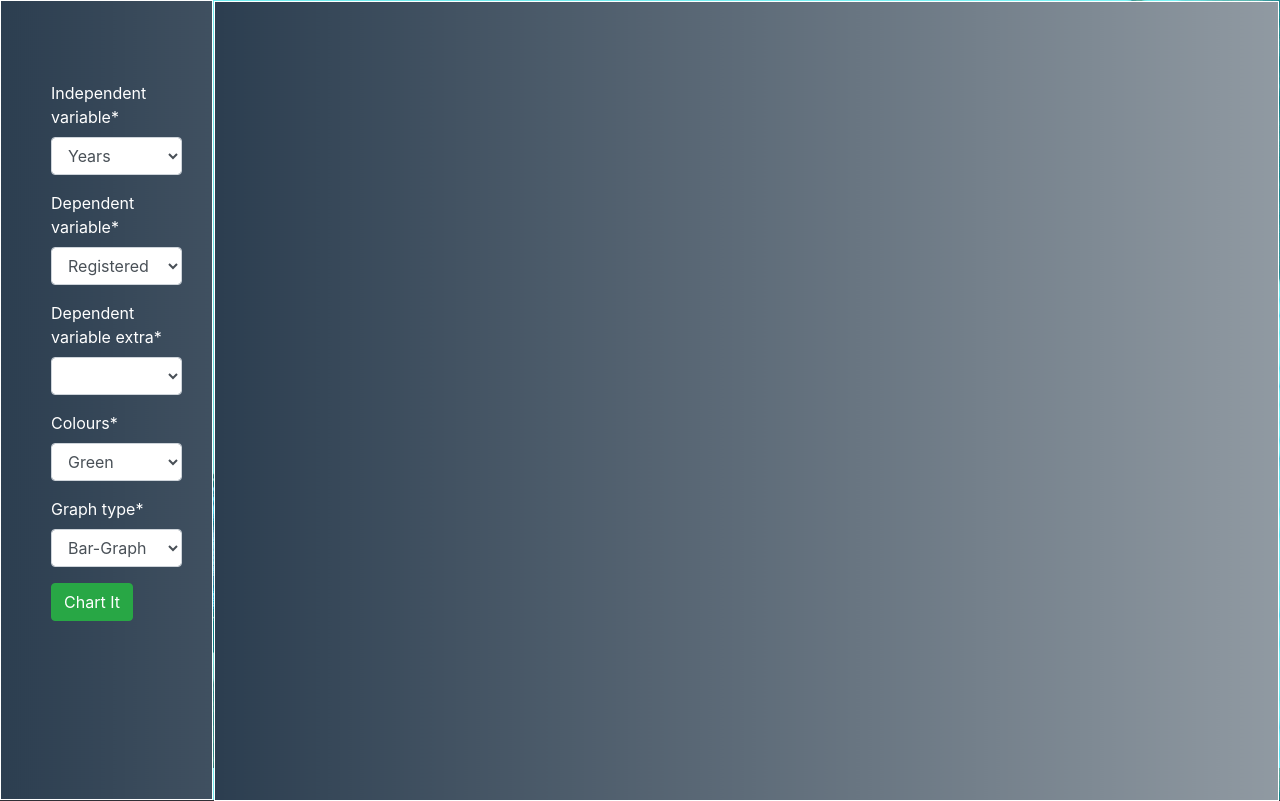
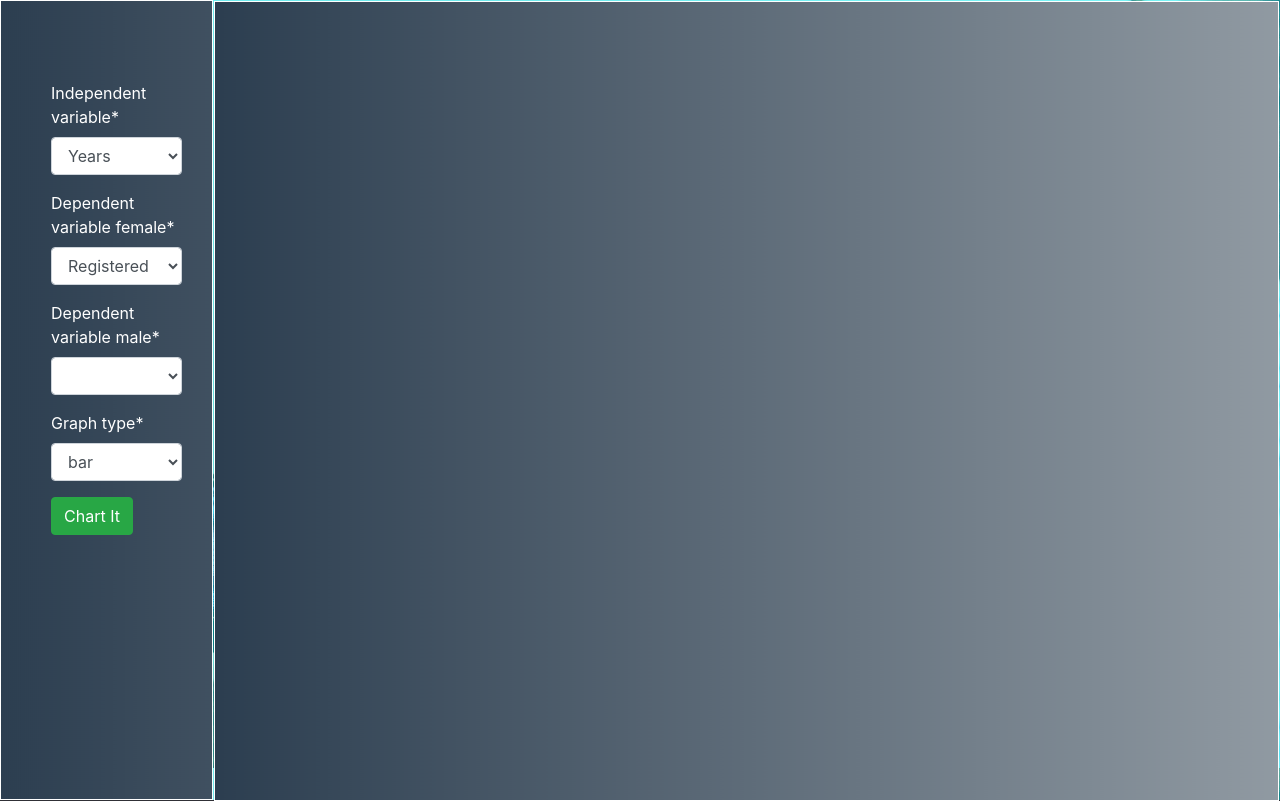
Before and after one commit to rinae-hub/Software-Design-Project-Code-Grinders, a Django app: page /graph/ in a window 1280 px wide. Shown: the part 80-881 px from the top of the page. Run offline with Django 3.2, Linux system fonts and the light colour scheme; some libraries are stand-ins or nearby versions.

Commit message:
update front end

```diff
--- a/templates/graph.html
+++ b/templates/graph.html
@@ -112,7 +112,7 @@ $('#SubmitButton').click(function (event) {
                         borderWidth: 2
                     },
                     {
-                        label: 'number',
+                        label: 'male',
                         data: yvalues2,
                         backgroundColor: [
                            '#0D47A1',
--- a/web/forms.py
+++ b/web/forms.py
@@ -3,27 +3,27 @@ from django.contrib.auth.models import User
 from django.contrib.auth.forms import UserCreationForm
 
 independent = [('years', 'Years')]
-graphs = [('bar', 'Bar-Graph'),
-          ('pie', 'Pie-Chart'),
-          ('lines', 'Line-Graph'),
-          ('scatter', 'Scatter-Plot'),
-          ('sunburst', 'Sunburst'),
-          ('markers', 'Bubble Chart')
+graphs = [('bar', 'bar'),
+          ('pie', 'pie'),
+          ('line', 'Line'),
+          ('radar', 'radar'),
+          ('polarArea', 'polarArea'),
           ]
 dependent = [
     ('RegistrationStart', 'Registered Students'),
     ('RegistrationEnd', 'Deregistered Students'),
     ('YearStarted', 'First Year Students - UG OR PG'),
-    ('Female and RegistrationStart', 'Female Registered Students'),
-    ('Female and RegistrationEnd', 'Female Deregistered Students'),
+    ('No Student Record', 'No Student Record'),
     ('Biological Science Degree', 'Biological Science Degree'),
     ('Mathematics Degree', 'Mathematics Degree'),
     ('Physical Science Degree', 'Physical Science Degree'),
     ('Earth Science Degree', 'Earth Science Degree'),
     ('Unknown Streamline', 'Unknown Streamline'),
+    ('Female and RegistrationStart', 'Female Registered Students'),
+    ('Female and RegistrationEnd', 'Female Deregistered Students'),
     ('Female and Qualified', 'Female and Qualified'),
     ('Female and Not Qualified', 'Female and Not Qualified'),
-    ('No Student Record', 'No Student Record'),
+
 
 ]
 dependent_extras = [
@@ -34,19 +34,11 @@ dependent_extras = [
     ('Male and Not Qualified', 'Male and Not Qualified'),
 
 ]
-colour = [('#00FF00', 'Green'),
-          ('#0000FF', 'Blue'),
-          ('#800000', 'Maroon'),
-          ('#FFFF00', 'Yellow'),
-          ('#808000', 'Olive'),
-          ('#00FF00', 'Lime'),
-          ]
 
 class GenerateGraphForm(forms.Form):
     independent_variable = forms.CharField(required=True,widget=forms.Select(choices=independent))
-    dependent_variable = forms.CharField(required=True,widget=forms.Select(choices=dependent))
-    dependent_variable_extra =forms.CharField(widget=forms.Select(choices=dependent_extras))
-    colours =forms.CharField(widget=forms.Select(choices=colour))
+    dependent_variable_female = forms.CharField(required=True,widget=forms.Select(choices=dependent))
+    dependent_variable_male =forms.CharField(widget=forms.Select(choices=dependent_extras))
     graph_type = forms.CharField(widget=forms.Select(choices=graphs))
 
 
```
